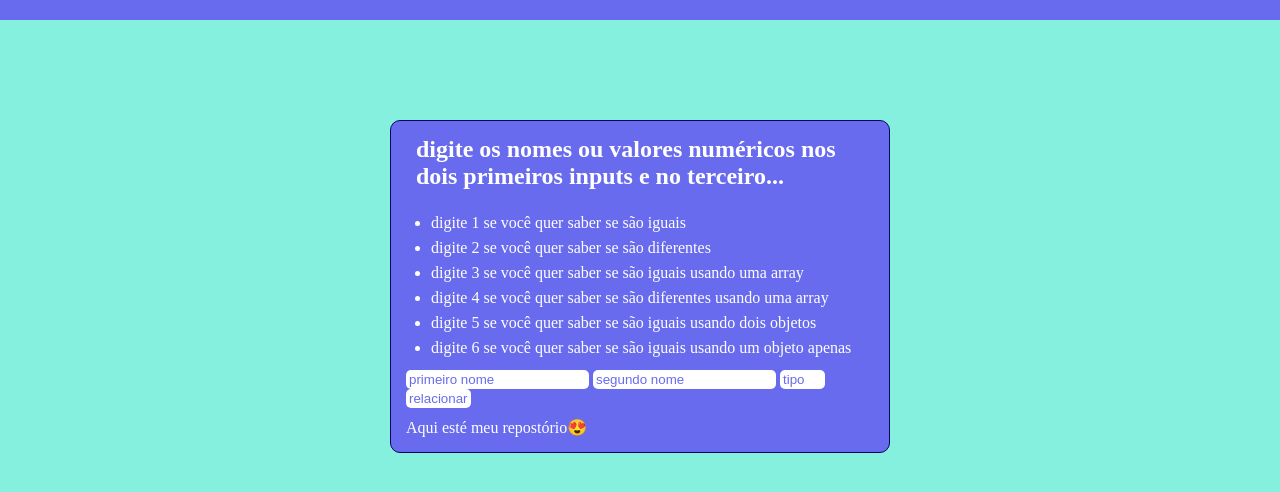
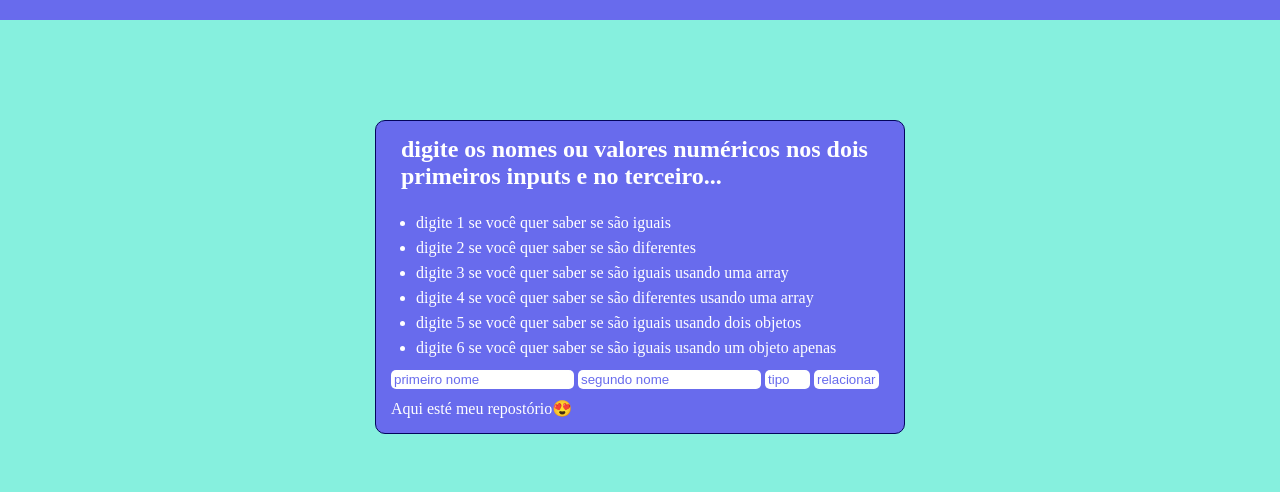
Before and after one commit to WelderBM/desafio1Js, a plain HTML site: page index.html in a window 1280 px wide. Shown: the part 50-542 px from the top of the page. Drawn offline with Linux system fonts and the light colour scheme.

Commit message:
added link of the site and changed the width div

```diff
--- a/styles.css
+++ b/styles.css
@@ -18,7 +18,7 @@ body {
 
 #conteiner {
     display: block;
-    width: 500px;
+    width: 530px;
     margin: 100px auto 10px auto;
     background-color: #686bed;
     border: 0.1px solid #03055c;
```
Also changed, not shown: 1 other file.
